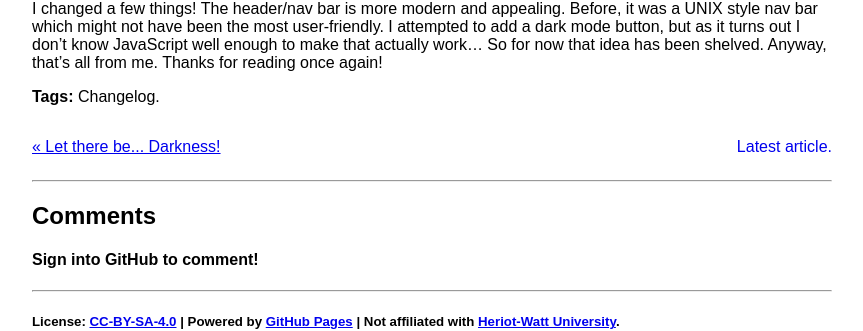
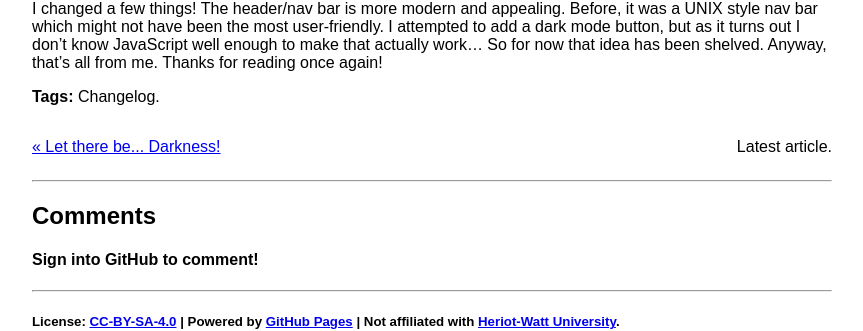
Before and after one commit to kgdn/kgdn.github.io, a Jekyll site: the page built from _posts/2022-06-13-miniature-makeover.md, in a window 1280 px wide. Shown: the part 209-540 px from the top of the page, without its empty margins (208-1071 px from the left). Built offline with Jekyll 4.4.1, drawn with Linux system fonts in a browser that asks for light colours; comment, search, counter and statistics services are not loaded; grey boxes are pictures that could not be loaded.

Commit message:
Update post.html

```diff
--- a/_layouts/post.html
+++ b/_layouts/post.html
@@ -10,12 +10,12 @@
     {% if page.previous.url %}
       <a class="prev" href="{{page.previous.url}}">&laquo; {{page.previous.title}}</a>
     {% else %}
-      <a class="prev">Earliest article.</a>
+      <p class="prev">Earliest article.</a>
     {% endif %}
     {% if page.next.url %}
       <a class="next" href="{{page.next.url}}">{{page.next.title}} &raquo;</a>
     {% else %}
-      <a class="next">Latest article.</a>
+      <p class="next">Latest article.</a>
     {% endif %}
 </div>
 {% include utterances.html %}
```
